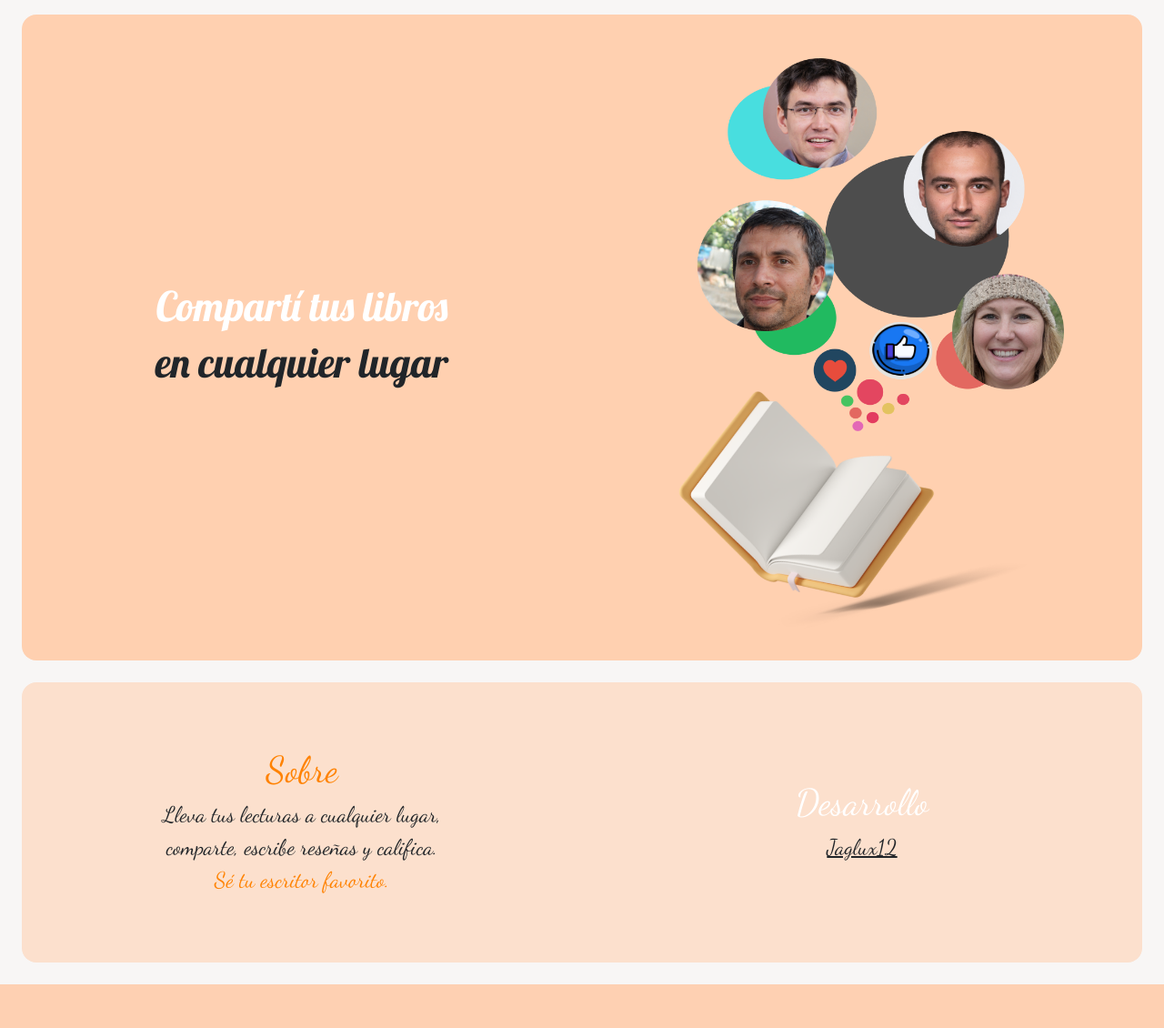
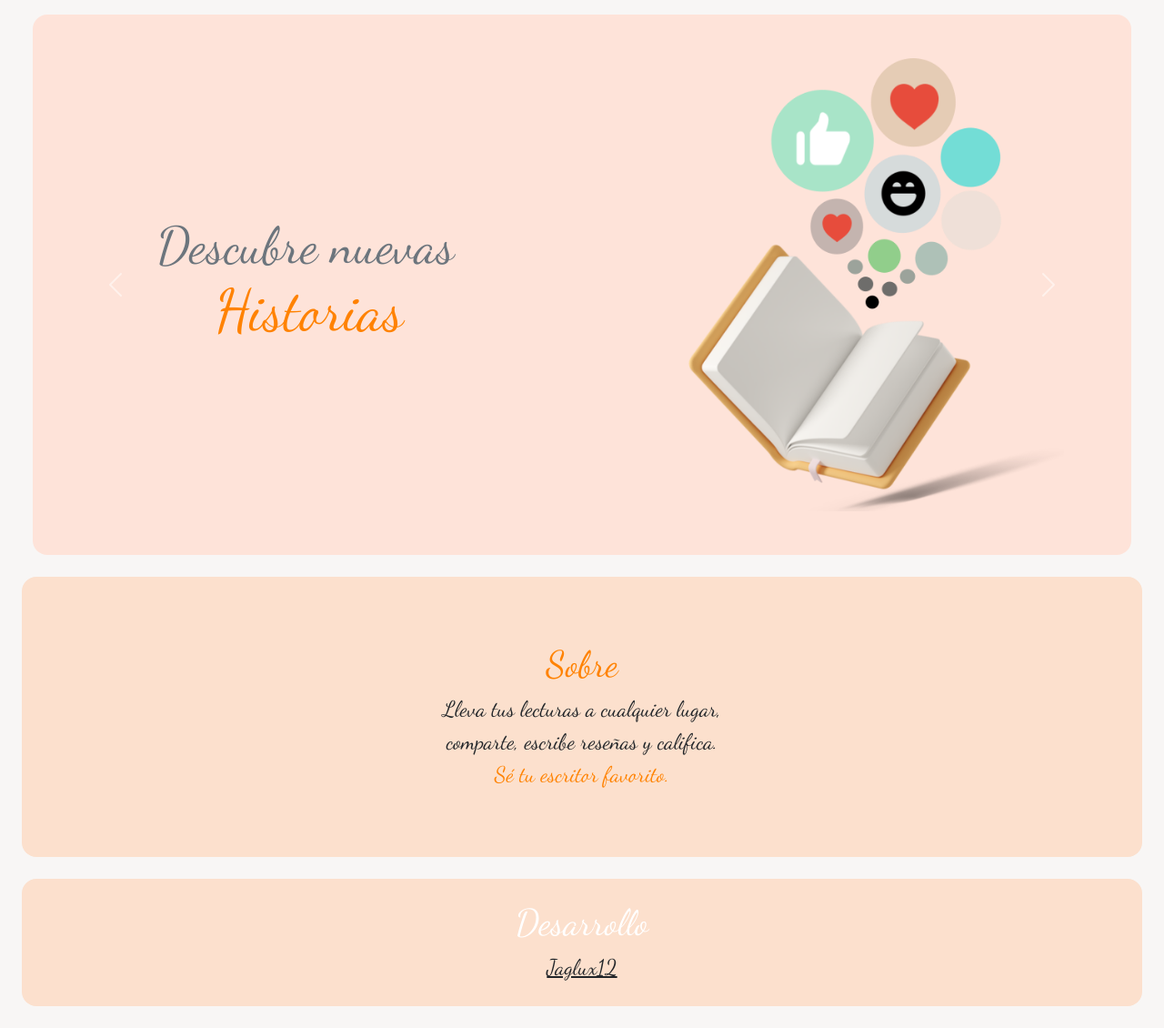
Before and after one commit to jaglux12/bargo-oficial-web-page, a PHP site: page / in a window 1280 px wide. Shown: the part 110-1240 px from the top of the page at 91% size. Before the commit the page ends 1192 px from the top, so only its background shows below. Run offline with PHP 8.4, Linux system fonts and the light colour scheme; some libraries are stand-ins or nearby versions.

Commit message:
cambios para el index en computadoras

```diff
--- a/requieres/index/body.php
+++ b/requieres/index/body.php
@@ -92,24 +92,95 @@
 
   </article>
 
-<!-- Este contenido se muestra en tablets -->
+<!-- Este contenido se muestra en tablets y computadoras -->
 <section class="container-fluid mb-4 px-4 d-none d-sm-block">
 
-      <div class="container-fluid rounded-4" style="background-color:  #ffd0b0  ;">
+      <div class="container-fluid rounded-4">
 
         <div class="row">
 
-          <div class="col-sm-6 d-flex flex-column justify-content-center align-items-center">
-            <h1 class="h1 fs-1 text-white d-none d-sm-block d-md-none" id="tituloBargo">Compartí tus libros</h1>
-            <h1 class="h2 fs-2 text-dark d-none d-sm-block d-md-none" id="tituloBargo">en cualquier lugar</h1>
+          <div id="carouselTabCom" class="carousel slide d-none d-sm-block" data-bs-ride="carousel">
 
-            <h1 class="display-1 text-white d-none d-md-block" id="tituloBargo">Compartí tus libros</h1>
-            <h1 class="display-2 text-dark d-none d-md-block" id="tituloBargo">en cualquier lugar</h1>
+            <div class="carousel-inner">
+
+              <div class="carousel-item active rounded-4 py-5" id="panelCarousel">
+
+                <div class="row">
+
+                  <div class="col-sm-6 d-flex justify-content-center align-items-center">
+                      <label class="h1 text-center text-muted display-4 ms-2" id="tituloPaneles">
+                        Descubre nuevas<br/>
+                        <label class="display-3 ms-2" id="subTituloPaneles"> <strong> Historias </strong> </label>
+                      </label>
+                  </div>
+
+
+                  <div class="col-sm-6">
+                    <div class="row align-items-center justify-content-center ms-2">
+                        <img src="imgs/books/index/carousel-img-1.png" class="d-block w-75">
+                    </div>
+                  </div>
 
                 </div>
 
-          <div class="col-sm-6 pt-5 d-flex justify-content-center align-items-center">
-            <img src="imgs/books/index/img-libros-tablet.png" class="w-75">
+              </div>
+
+              <div class="carousel-item rounded-4 py-5" id="panelCarousel">
+
+                <div class="row">
+
+                  <div class="col-sm-6 d-flex justify-content-center align-items-center">
+                      <label class="h1 text-center text-muted display-4 ms-2" id="tituloPaneles">
+                        Comparte tus lecturas<br/>
+                        <label class="display-3 ms-2" id="subTituloPaneles"> <strong> con los demás </strong> </label>
+                      </label>
+                  </div>
+
+
+                  <div class="col-sm-6">
+                    <div class="row align-items-center justify-content-center ms-2">
+                        <img src="imgs/books/index/carousel-img-2.png" class="d-block w-75">
+                    </div>
+                  </div>
+
+                </div>
+
+              </div>
+
+              <div class="carousel-item rounded-4 py-5" id="panelCarousel">
+
+                <div class="row">
+
+                  <div class="col-sm-6 d-flex justify-content-center align-items-center">
+                      <label class="h1 text-center text-muted display-4 ms-2" id="tituloPaneles">
+                        Lleva tu libro<br/>
+                        <label class="display-3 ms-2" id="subTituloPaneles"> <strong> hacia la cima </strong> </label>
+                      </label>
+                  </div>
+
+
+                  <div class="col-sm-6">
+                    <div class="row align-items-center justify-content-center ms-2">
+                        <img src="imgs/books/index/carousel-img-3.png" class="d-block w-50">
+                    </div>
+                  </div>
+
+                </div>
+
+              </div>
+
+              <button class="carousel-control-prev" type="button" data-bs-target="#carouselTabCom" data-bs-slide="prev">
+                <span class="carousel-control-prev-icon" aria-hidden="true"></span>
+                <span class="visually-hidden">Anterior</span>
+            </button>
+
+            <button class="carousel-control-next" type="button" data-bs-target="#carouselTabCom" data-bs-slide="next">
+              <span class="carousel-control-next-icon" aria-hidden="true"></span>
+              <span class="visually-hidden">Siguiente</span>
+            </button>
+
+            </div>
+
          </div>
 
         </div>
@@ -120,14 +191,23 @@
 
         <div class="row">
 
-          <div class="col-sm-6 d-flex flex-column justify-content-center align-items-center flex-column p-4">
+          <div class="col-sm-* d-flex flex-column justify-content-center align-items-center flex-column p-4">
+
             <h1 class="fs-1 mt-5" id="tituloPaneles" style="color: #ff8200;">Sobre</h1>
             <label class="fs-4 text-center " id="tituloPaneles">Lleva tus lecturas a cualquier lugar, </label>
             <label class="fs-4 text-center" id="tituloPaneles">comparte, escribe reseñas y califica.</label>
             <label class="fs-4 mb-5" id="tituloPaneles" style="color:#ff8200;">Sé tu escritor favorito.</label>
           </div>
 
-          <div class="col-sm-6 d-flex justify-content-center align-items-center flex-column p-4">
+        </div>
+
+      </div>
+
+      <div class="container-fluid rounded-4 mt-4" style="background-color:#fce0cd ;">
+
+        <div class="row">
+
+          <div class="col-sm-* d-flex justify-content-center align-items-center flex-column p-4">
             <h1 class="fs-1" id="tituloPaneles" style="color: white;">Desarrollo</h1>
             <a class="fs-4 text-dark" style="" id="tituloPaneles" href="https://www.github.com/jaglux12">Jaglux12</a>
           </div>
```
Also changed, not shown: imgs/books/index/carousel-img-3.png. Lines whose indentation alone changed are shown as unchanged.
